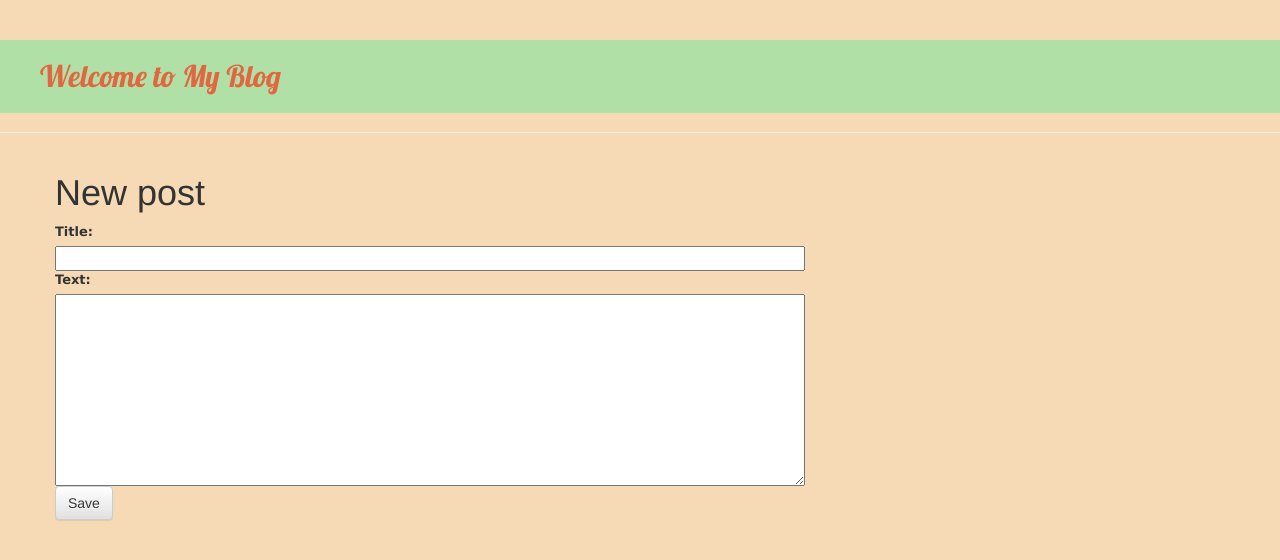
After one commit to harukaasahi/my-first-blog, a Django app: page /post/new in a window 1280 px wide. The commit adds this page. Shown: the top 560 px of the page. Run offline with Django 3.2, Linux system fonts and the light colour scheme; some libraries are stand-ins or nearby versions.

Commit message:
Added views to create/edit blog post inside the site.

```diff
--- /dev/null
+++ b/blog/forms.py
@@ -0,0 +1,11 @@
+from django import forms
+
+from .models import Post
+
+class PostForm(forms.ModelForm):
+    #formsをインポート.そしてこのクラスがModelFormの一種であることを宣言
+    class Meta:
+        model = Post
+        #フォームを作るときはPostのモデルを使用する
+        fields = ('title', 'text',)
+        #フォームに書くものを宣言
--- a/blog/static/css/blog.css
+++ b/blog/static/css/blog.css
@@ -55,3 +55,15 @@ p {
     font-size: 26pt;
     margin-right: 20px;
 }
+
+.sampleBox {
+    border:0px solid #cccccc;
+    height: 50px;
+    position: relative;
+}
+
+.sampleBox img {
+    position: absolute;
+    right: 0;
+    bottom: 0;
+}
--- a/blog/templates/blog/base.html
+++ b/blog/templates/blog/base.html
@@ -15,6 +15,10 @@
     <!--bodyの中身は文章中に表示される.-->
     <body>
         <div class="page-header">
+            {% if user.is_authenticated %}
+               <a href="{% url 'post_new' %}" class="top-menu"><span class="glyphicon glyphicon-plus"></span></a>
+            {% endif %}
+            <!--管理者でログインしているユーザーのみに投稿作成のリンクを表示する-->
             <h1><a href="/">Welcome to My Blog</a></h1>
             <!--最も重要性の高い見出し.ヘッダー.-->
         </div>
--- /dev/null
+++ b/blog/templates/blog/post_edit.html
@@ -0,0 +1,13 @@
+{% extends 'blog/base.html' %}
+
+{% block content %}
+    <h1>New post</h1>
+    <form method="POST" class="post-form">{% csrf_token %}
+        <!--変数POSTを宣言.
+        これにより送信されたフォームのデータは全てrequest.POSTに追加される-->
+        {{ form.as_p }}
+        <!--フォームの表示-->
+        <button type="submit" class="save btn btn-default">Save</button>
+        <!--Saveボタン-->
+    </form>
+{% endblock %}
--- a/blog/urls.py
+++ b/blog/urls.py
@@ -1,7 +1,10 @@
 from django.urls import path
 from . import views
+
 urlpatterns = [
     path('', views.post_list, name='post_list'),
     path('post/<int:pk>/', views.post_detail, name='post_detail'),
     #整数値を変数pkに格納してviewへ渡す
+    path('post/new', views.post_new, name='post_new'),
+    path('post/<int:pk>/edit/', views.post_edit, name='post_edit'),
 ]
--- a/blog/views.py
+++ b/blog/views.py
@@ -1,8 +1,10 @@
 from django.shortcuts import render
 from django.utils import timezone
 from .models import Post
+#.modelsはこのviews.pyと同じディレクトリないにある models.pyのことを指す.
 from django.shortcuts import render, get_object_or_404
-#.modelsはこのviews.pyと同じディレクトリないにある models.pyのことを指す.
+from .forms import PostForm
+from django.shortcuts import redirect
 
 def post_list(request):
     posts = Post.objects.filter(published_date__lte=timezone.now()).order_by('published_date')
@@ -18,3 +20,38 @@ def post_list(request):
 def post_detail(request, pk):
     post = get_object_or_404(Post, pk=pk)
     return render(request, 'blog/post_detail.html', {'post': post})
+
+def post_new(request):
+    if request.method == "POST":
+        form = PostForm(request.POST)
+        #request.POSTに追加された"フォームのデータ"を使ってPostFormを構築する
+        if form.is_valid():
+        #全フォームの値が有効かチェック.有効だったら保存する
+            post = form.save(commit=False)
+            #まだ保存していないモデルを変数postに格納
+            post.author = request.user
+            post.published_date = timezone.now()
+            post.save()
+            return redirect('post_detail', pk=post.pk)
+            #post_detailに変数pkを渡す
+    else:
+        form = PostForm()
+        #空白のフォームを用意する
+    return render(request, 'blog/post_edit.html', {'form': form})
+
+def post_edit(request, pk):
+    post = get_object_or_404(Post, pk=pk)
+    #編集したい Postモデルを変数postに格納
+    if request.method == "POST":
+        form = PostForm(request.POST, instance=post)
+        #postをinstanceで渡す
+        if form.is_valid():
+            post = form.save(commit=False)
+            post.author = request.user
+            post.published_date = timezone.now()
+            post.save()
+            return redirect('post_detail', pk=post.pk)
+    else:
+        form = PostForm(instance=post)
+        #投稿を編集するためにフォームを開く
+    return render(request, 'blog/post_edit.html', {'form': form})
```
Also changed, not shown: blog/templates/blog/post_detail.html (+6 -1 lines).
